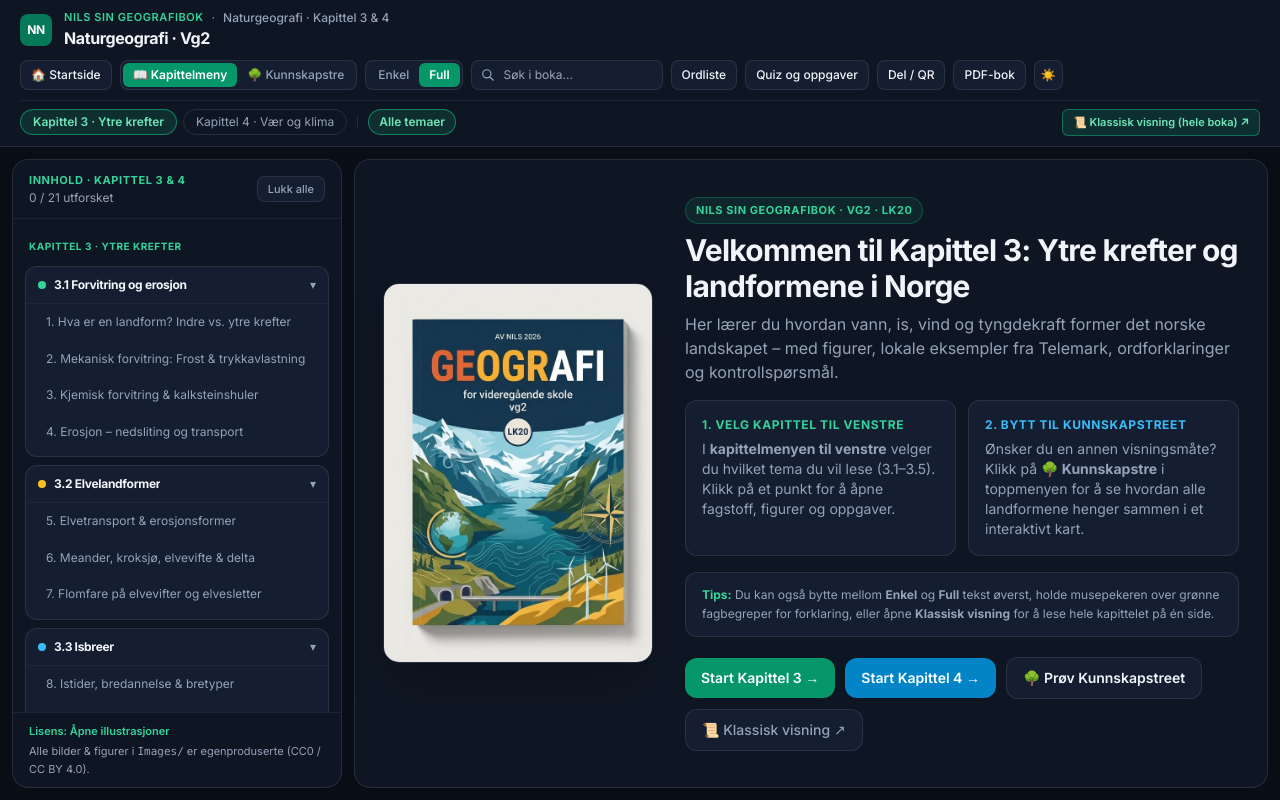
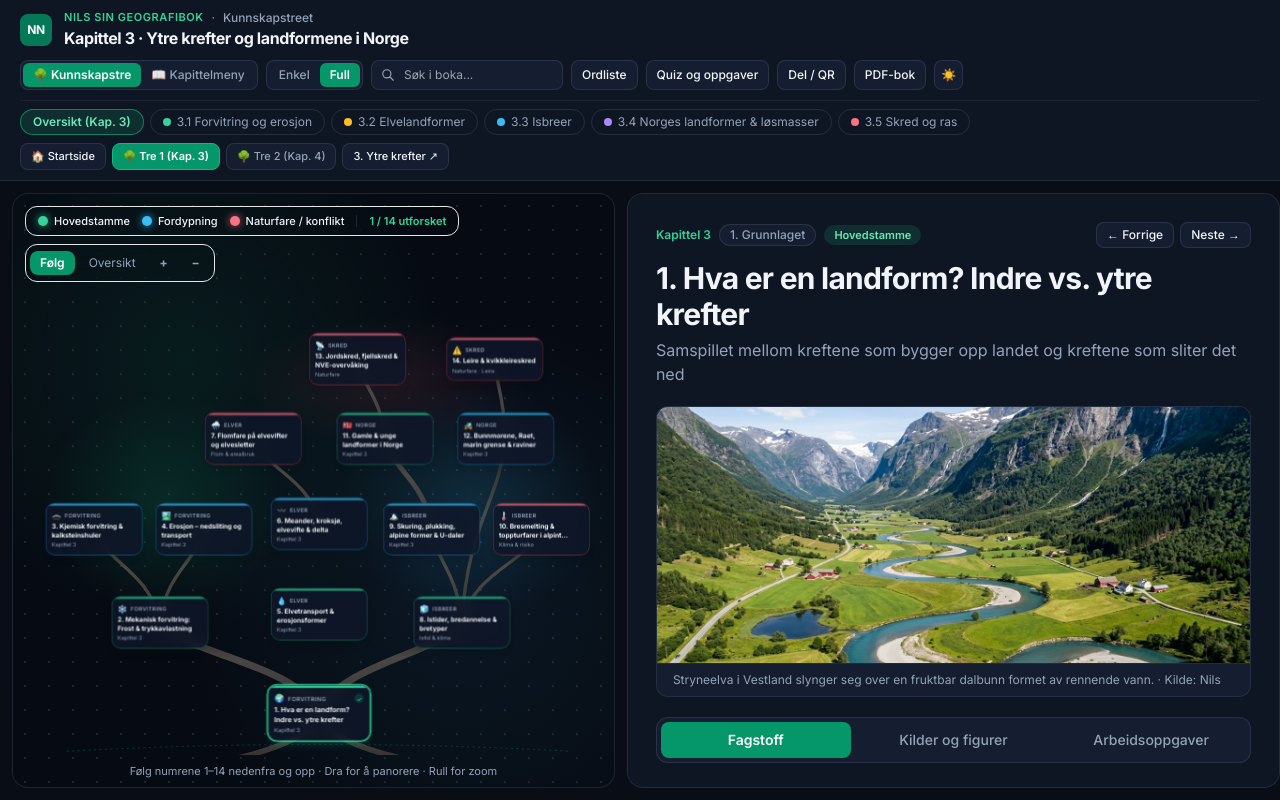
Before and after one commit to nilsnaas/Geografi, a plain HTML site: page kunnskapstre.html in a window 1280 px wide. Drawn offline with nearby package versions, Linux system fonts and the light colour scheme.

Commit message:
Oppdater Kunnskapstreet etter Samfunnsgeografi-mal med eget tre per kapittel

```diff
--- a/kunnskapstre.html
+++ b/kunnskapstre.html
@@ -102,25 +102,23 @@
   <!-- Top Navigation Bar (2 rows) -->
   <header class="panel-surface border-b px-3 sm:px-5 py-2.5 shrink-0 z-30">
     <div class="flex flex-wrap items-center justify-between gap-2.5">
-      <button id="btn-home-brand" type="button" class="flex items-center gap-3 text-left hover:opacity-90 transition-opacity" title="Tilbake til startsiden">
+      <a href="index.html" class="flex items-center gap-3 text-left hover:opacity-90 transition-opacity" title="Tilbake til startsiden">
         <div class="w-8 h-8 rounded-lg bg-emerald-700 text-white font-serif font-bold text-xs flex items-center justify-center tracking-tight shadow-sm shrink-0">NN</div>
         <div class="leading-tight">
           <div class="flex items-center gap-2">
             <span class="text-[11px] font-semibold uppercase tracking-wider text-emerald-400">Nils sin geografibok</span>
             <span class="text-xs text-sec hidden sm:inline">·</span>
-            <span class="text-xs font-medium text-sec hidden sm:inline">Naturgeografi · Kapittel 3 &amp; 4</span>
-          </div>
-          <h1 class="font-bold text-sm sm:text-base tracking-tight">Naturgeografi · Vg2</h1>
+            <span class="text-xs font-medium text-sec hidden sm:inline">Kunnskapstreet</span>
+          </div>
+          <h1 id="header-chap-title" class="font-bold text-sm sm:text-base tracking-tight">Geografi · Kunnskapstreet</h1>
         </div>
-      </button>
+      </a>
 
       <div class="flex flex-wrap items-center gap-2">
-        <button id="btn-welcome" type="button" class="elevated-surface border hover:border-emerald-500/50 px-2.5 py-1.5 rounded-lg text-xs font-medium transition-colors" title="Vis velkomstside og veiledning">🏠 Startside</button>
-
-        <!-- View Switcher: Klassisk sidemeny (standard) vs Kunnskapstre -->
-        <div class="elevated-surface border rounded-lg p-0.5 flex items-center text-xs font-medium" title="Bytt mellom klassisk kapittelmeny og interaktivt kunnskapstre">
-          <button id="view-sidebar" type="button" class="px-2.5 py-1 rounded-md transition-colors bg-emerald-600 text-white font-semibold">📖 Kapittelmeny</button>
-          <button id="view-tree" type="button" class="px-2.5 py-1 rounded-md transition-colors text-sec hover:text-current">🌳 Kunnskapstre</button>
+        <!-- View Switcher: Kunnskapstre (standard) vs Kapittelmeny -->
+        <div class="elevated-surface border rounded-lg p-0.5 flex items-center text-xs font-medium" title="Bytt mellom interaktivt kunnskapstre og kapittelmeny">
+          <button id="view-tree" type="button" class="px-2.5 py-1 rounded-md transition-colors bg-emerald-600 text-white font-semibold">🌳 Kunnskapstre</button>
+          <button id="view-sidebar" type="button" class="px-2.5 py-1 rounded-md transition-colors text-sec hover:text-current">📖 Kapittelmeny</button>
         </div>
 
         <div class="elevated-surface border rounded-lg p-0.5 flex items-center text-xs font-medium" title="Bytt mellom kortversjon og full læreboktekst">
@@ -145,17 +143,15 @@
       </div>
     </div>
 
-    <!-- Row 2: Book Chapter Switcher, Filter Pills & Classic View Links -->
+    <!-- Row 2: Per-Chapter Filter Pills & Tree Switcher (Samfunnsgeografi style) -->
     <div class="flex flex-wrap items-center justify-between gap-2 mt-2.5 pt-2 border-t border-slate-500/15">
-      <div class="flex flex-wrap items-center gap-1.5 text-xs">
-        <button type="button" data-bookchap="3" class="bookchap-pill px-3 py-1 rounded-full border border-emerald-500/60 bg-emerald-500/15 text-emerald-300 font-semibold transition-colors">Kapittel 3 · Ytre krefter</button>
-        <button type="button" data-bookchap="4" class="bookchap-pill px-3 py-1 rounded-full border border-slate-500/25 text-sec hover:border-slate-400/50 transition-colors">Kapittel 4 · Vær og klima</button>
-        <span class="h-3 w-px bg-slate-500/25 mx-1 hidden sm:inline"></span>
-        <button type="button" data-filter="all" class="chapter-pill px-2.5 py-1 rounded-full border border-emerald-500/60 bg-emerald-500/15 text-emerald-300 font-semibold transition-colors">Alle temaer</button>
-      </div>
-
-      <div class="flex flex-wrap items-center gap-1.5 text-[11px]">
-        <a href="index.html" class="bg-emerald-600/20 border border-emerald-500/50 text-emerald-300 px-2.5 py-1 rounded-md hover:bg-emerald-600/30 transition-colors font-semibold">📜 Klassisk visning (hele boka) ↗</a>
+      <div id="chapter-filter-bar" class="flex flex-wrap items-center gap-1.5 text-xs"></div>
+
+      <div id="tree-switcher-bar" class="flex flex-wrap items-center gap-1.5 text-[11px]">
+        <a href="index.html" class="elevated-surface border hover:border-emerald-500/50 px-2.5 py-1 rounded-lg font-medium transition-colors">🏠 Startside</a>
+        <button type="button" data-bookchap="3" class="bookchap-pill px-2.5 py-1 rounded-lg border border-emerald-500 bg-emerald-600 text-white font-semibold transition-colors">🌳 Tre 1 (Kap. 3)</button>
+        <button type="button" data-bookchap="4" class="bookchap-pill px-2.5 py-1 rounded-lg elevated-surface border text-sec hover:text-current font-medium transition-colors">🌳 Tre 2 (Kap. 4)</button>
+        <a id="classic-chap-link" href="index.html#kap3" class="elevated-surface border hover:border-emerald-500/50 px-2.5 py-1 rounded-lg font-medium transition-colors">3. Ytre krefter ↗</a>
       </div>
     </div>
   </header>
@@ -1268,8 +1264,10 @@
       treeNodes.innerHTML = '';
       const activePathEdges = getAncestorEdgeSet(activeNodeId);
 
+      const visibleNodes = NODES.filter(n => (n.bookChapter || 3) === activeBookChapter);
+      const visitedInChap = visibleNodes.filter(n => visitedNodes.has(n.id)).length;
       const progEl = document.getElementById('tree-progress-text');
-      if (progEl) progEl.textContent = `${visitedNodes.size} / ${NODES.length} utforsket`;
+      if (progEl) progEl.textContent = `${visitedInChap} / ${visibleNodes.length} utforsket`;
 
       const backdrop = document.createElementNS('http://www.w3.org/2000/svg', 'g');
       backdrop.innerHTML = `
@@ -1302,7 +1300,6 @@
       `;
       treeEdges.appendChild(backdrop);
 
-      const visibleNodes = NODES.filter(n => (n.bookChapter || 3) === activeBookChapter);
       visibleNodes.forEach(node => {
         const isDimmed = activeFilter !== 'all' && node.chapter !== activeFilter;
         node.parents.forEach(pId => {
@@ -1383,22 +1380,67 @@
       document.getElementById('content-pane').scrollTop = 0;
     }
 
-    function updateBookChapterPills() {
+    function renderRow2() {
+      const filterBar = document.getElementById('chapter-filter-bar');
+      if (filterBar) {
+        const groups = CHAPTER_GROUPS.filter(g => g.bookChapter === activeBookChapter);
+        const allBtn = `<button type="button" data-filter="all" class="chapter-pill px-3 py-1 rounded-full border text-xs transition-colors ${activeFilter === 'all' ? 'border-emerald-500/60 bg-emerald-500/15 text-emerald-300 font-semibold' : 'border-slate-500/25 text-sec hover:border-slate-400/50'}">Oversikt (Kap. ${activeBookChapter})</button>`;
+        const groupBtns = groups.map(g => {
+          const on = activeFilter === g.id;
+          return `<button type="button" data-filter="${g.id}" class="chapter-pill px-3 py-1 rounded-full border text-xs transition-colors flex items-center gap-1.5 ${on ? 'border-emerald-500/60 bg-emerald-500/15 text-emerald-300 font-semibold' : 'border-slate-500/25 text-sec hover:border-slate-400/50'}"><span class="w-2 h-2 rounded-full ${g.dot}"></span>${g.title}</button>`;
+        }).join('');
+        filterBar.innerHTML = allBtn + groupBtns;
+
+        filterBar.querySelectorAll('.chapter-pill').forEach(pill => {
+          pill.addEventListener('click', () => {
+            activeFilter = pill.dataset.filter;
+            renderRow2();
+            renderTree();
+            if (activeFilter === 'all') {
+              fitOverview();
+            } else {
+              const firstGroup = CHAPTER_GROUPS.find(g => g.id === activeFilter);
+              if (firstGroup && firstGroup.nodeIds.length) selectNode(firstGroup.nodeIds[0]);
+            }
+          });
+        });
+      }
+
       document.querySelectorAll('.bookchap-pill').forEach(p => {
         const on = Number(p.dataset.bookchap) === activeBookChapter;
         p.className = on
-          ? 'bookchap-pill px-3 py-1 rounded-full border border-emerald-500/60 bg-emerald-500/15 text-emerald-300 font-semibold transition-colors'
-          : 'bookchap-pill px-3 py-1 rounded-full border border-slate-500/25 text-sec hover:border-slate-400/50 transition-colors';
+          ? 'bookchap-pill px-2.5 py-1 rounded-lg border border-emerald-500 bg-emerald-600 text-white font-semibold transition-colors'
+          : 'bookchap-pill px-2.5 py-1 rounded-lg elevated-surface border text-sec hover:text-current font-medium transition-colors';
       });
+
+      const classicLink = document.getElementById('classic-chap-link');
+      if (classicLink) {
+        classicLink.href = `index.html#kap${activeBookChapter}`;
+        classicLink.textContent = activeBookChapter === 3 ? '3. Ytre krefter ↗' : '4. Vær og klima ↗';
+      }
+      const headerTitle = document.getElementById('header-chap-title');
+      if (headerTitle) {
+        headerTitle.textContent = activeBookChapter === 3
+          ? 'Kapittel 3 · Ytre krefter og landformene i Norge'
+          : 'Kapittel 4 · Vær og klima';
+      }
+    }
+
+    function switchBookChapter(chapNum) {
+      activeBookChapter = chapNum;
+      activeFilter = 'all';
+      renderRow2();
+      const firstInChap = NODES.find(n => (n.bookChapter || 3) === chapNum);
+      if (firstInChap) {
+        selectNode(firstInChap.id);
+      } else {
+        renderTree();
+      }
+      setTimeout(fitOverview, 40);
     }
 
     document.querySelectorAll('.bookchap-pill').forEach(pill => {
-      pill.addEventListener('click', () => {
-        activeBookChapter = Number(pill.dataset.bookchap);
-        updateBookChapterPills();
-        renderTree();
-        setTimeout(fitOverview, 30);
-      });
+      pill.addEventListener('click', () => switchBookChapter(Number(pill.dataset.bookchap)));
     });
 
     function selectNode(id) {
@@ -1407,7 +1449,7 @@
       const node = NODES.find(n => n.id === id);
       if (!node) return;
       activeBookChapter = node.bookChapter || 3;
-      updateBookChapterPills();
+      renderRow2();
 
       const welcomeView = document.getElementById('welcome-view');
       const readerView = document.getElementById('node-reader-view');
@@ -1530,12 +1572,14 @@
     });
 
     document.getElementById('btn-prev-node').addEventListener('click', () => {
-      const idx = NODES.findIndex(n => n.id === activeNodeId);
-      selectNode(NODES[(idx - 1 + NODES.length) % NODES.length].id);
+      const chapNodes = NODES.filter(n => (n.bookChapter || 3) === activeBookChapter);
+      const idx = chapNodes.findIndex(n => n.id === activeNodeId);
+      selectNode(chapNodes[(idx - 1 + chapNodes.length) % chapNodes.length].id);
     });
     document.getElementById('btn-next-node').addEventListener('click', () => {
-      const idx = NODES.findIndex(n => n.id === activeNodeId);
-      selectNode(NODES[(idx + 1) % NODES.length].id);
+      const chapNodes = NODES.filter(n => (n.bookChapter || 3) === activeBookChapter);
+      const idx = chapNodes.findIndex(n => n.id === activeNodeId);
+      selectNode(chapNodes[(idx + 1) % chapNodes.length].id);
     });
 
     let isDragging = false, startX = 0, startY = 0;
@@ -1890,18 +1934,11 @@
     document.getElementById('btn-start-kap4')?.addEventListener('click', () => selectNode('n15'));
     document.getElementById('btn-try-tree')?.addEventListener('click', () => setLeftView('tree'));
 
-    showWelcome();
     const urlParams = new URLSearchParams(window.location.search);
-    if (urlParams.get('kap')) {
-      const k = Number(urlParams.get('kap'));
-      if (k === 3 || k === 4) {
-        activeBookChapter = k;
-        updateBookChapterPills();
-      }
-    }
-    if (urlParams.get('view') === 'tree') {
-      setLeftView('tree');
-    }
+    const paramKap = Number(urlParams.get('kap'));
+    const initialChap = (paramKap === 3 || paramKap === 4) ? paramKap : 3;
+    setLeftView('tree');
+    switchBookChapter(initialChap);
     setTimeout(fitOverview, 50);
   </script>
 </body>
```
